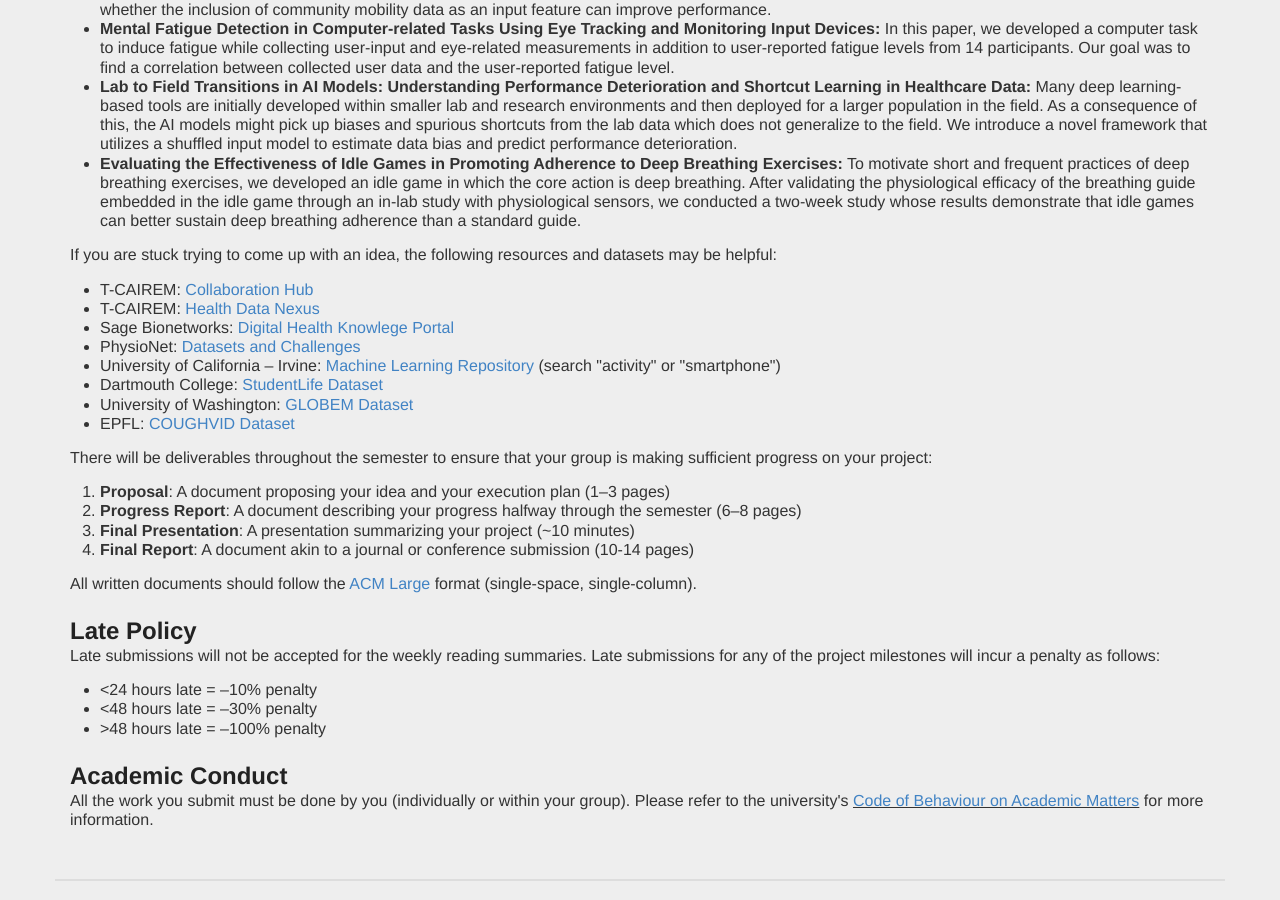
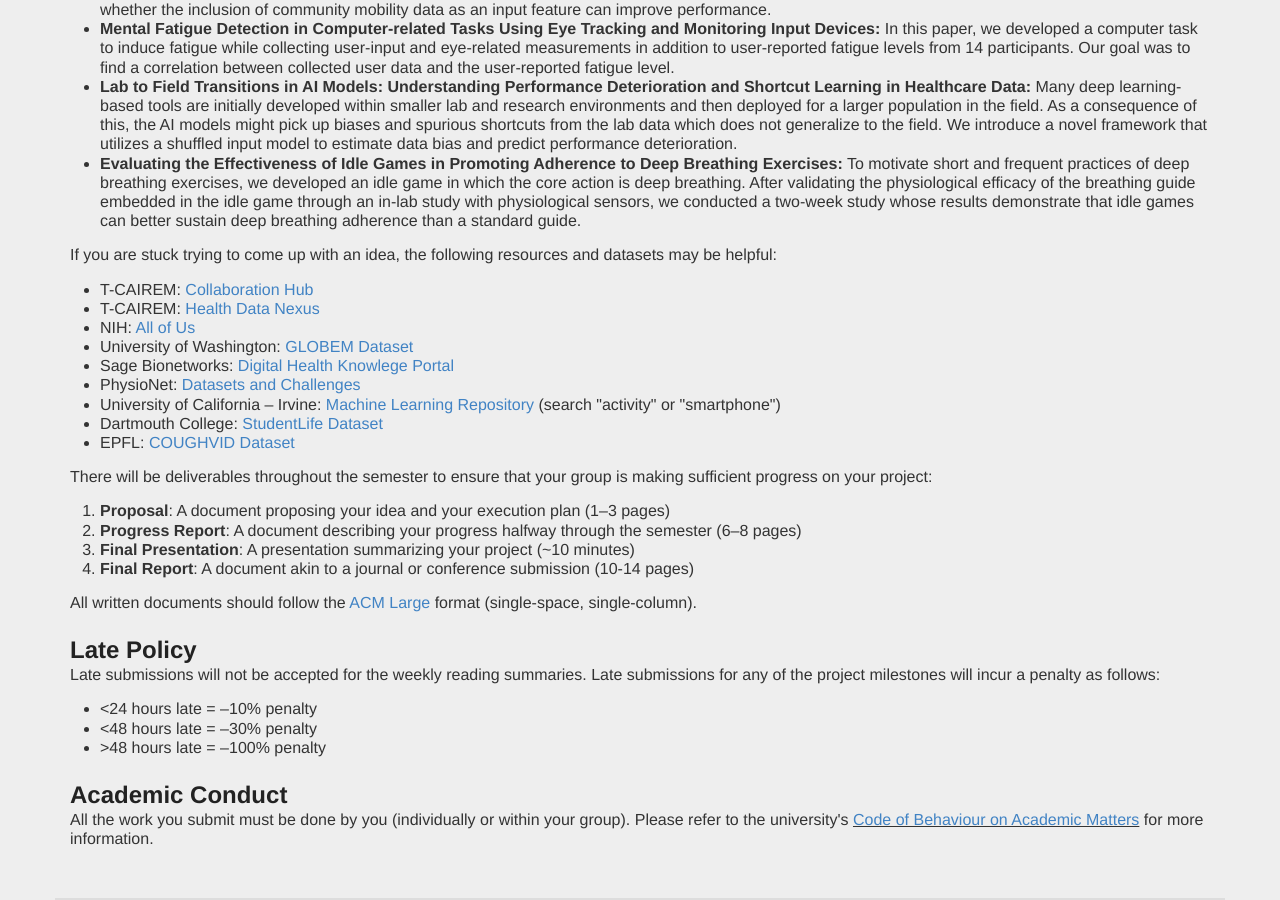
Before and after one commit to mariakakis/mhealth-course, a Jekyll site: the page built from syllabus/index.html, in a window 1280 px wide and 900 px high, scrolled down 2150 px. Built offline with Jekyll 4.4.1, drawn with Linux system fonts in a browser that asks for light colours; some web fonts are replaced.

Commit message:
adding all of us

```diff
--- a/syllabus/index.html
+++ b/syllabus/index.html
@@ -198,11 +198,12 @@ If you are stuck trying to come up with an idea, the following resources and dat
 <ul>
   <li>T-CAIREM: <a href="https://tcairem.utoronto.ca/collaboration-hub">Collaboration Hub</a></li>
   <li>T-CAIREM: <a href="https://healthdatanexus.ai/">Health Data Nexus</a></li>
+  <li>NIH: <a href="https://www.researchallofus.org/data-tools/workbench/">All of Us</a></li>
+  <li>University of Washington: <a href="https://the-globem.github.io/">GLOBEM Dataset</a></li>
   <li>Sage Bionetworks: <a href="https://dhealth.synapse.org/">Digital Health Knowlege Portal</a></li>
   <li>PhysioNet: <a href="https://physionet.org/">Datasets and Challenges</a></li>
   <li>University of California – Irvine: <a href="https://archive.ics.uci.edu/">Machine Learning Repository</a> (search "activity" or "smartphone")
   <li>Dartmouth College: <a href="https://studentlife.cs.dartmouth.edu/">StudentLife Dataset</a></li>
-  <li>University of Washington: <a href="https://the-globem.github.io/">GLOBEM Dataset</a></li>
   <li>EPFL: <a href="https://c4science.ch/diffusion/10770/">COUGHVID Dataset</a></li>
 </ul>
 
```
